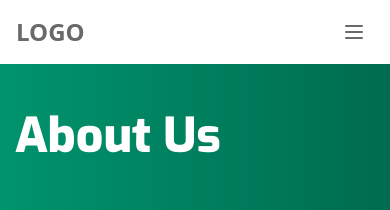
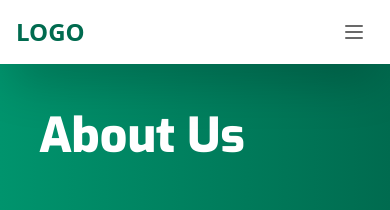
Before and after one commit to Jord195/react-site, a React (Vite) app: page /About in a window 390 px wide. Shown: the top 210 px of the page. Built offline with nearby package versions, Linux system fonts and the light colour scheme.

Commit message:
menu changes

```diff
--- a/src/components/MainHeader.jsx
+++ b/src/components/MainHeader.jsx
@@ -6,9 +6,9 @@ export default function MainHeader({ pageTitle }) {
         <div className="bg-gradient-to-r to-primary-500 from-primary-400">
             <Menu />
         <div className="h-[150px]  flex flex-col relative">
-            <div className="container mx-auto relative z-0">
-                <div className="font-exo h-full">
-                    <h1 className="text-white text-5xl font-extrabold mt-12">{pageTitle}</h1>
+            <div className=" mx-auto relative z-0 w-4/5">
+                <div className="font-exo h-full w-full  ">
+                    <h1 className="text-white text-left text-5xl font-extrabold mt-12 w-full">{pageTitle}</h1>
                 </div>
             </div>
         </div>
--- a/src/components/Menu.jsx
+++ b/src/components/Menu.jsx
@@ -4,16 +4,16 @@ export default function Menu() {
     const [navbar, setNavbar] = useState(false);
 
     return (
-        <nav className="w-full relative z-10 xs:bg-white md:bg-transparent">
+        <nav className="w-full relative z-10 xs:bg-white md:bg-transparent shadow-2xl">
             <div className="justify-between mx-auto lg:w-4/5 md:items-center md:flex">
                 <div>
                     <div className="flex items-center justify-between py-3 md:py-5 md:block px-4 md:px-8">
                         <a href="/">
-                            <h2 className="text-2xl xs:text-grey-700 md:text-white font-bold">LOGO</h2>
+                            <h2 className="text-2xl xs:text-primary md:text-white font-bold">LOGO</h2>
                         </a>
                         <div className="md:hidden">
                             <button
-                                className="p-2 xs:text-grey-700 md:text-white rounded-md outline-none focus:border-gray-400 focus:border"
+                                className="p-2 xs:text-grey-700 xs:hover:text-primary-400 md:text-white rounded-md outline-none focus:border-gray-400 focus:border"
                                 onClick={() => setNavbar(!navbar)}
                             >
                                 {navbar ? (
```
